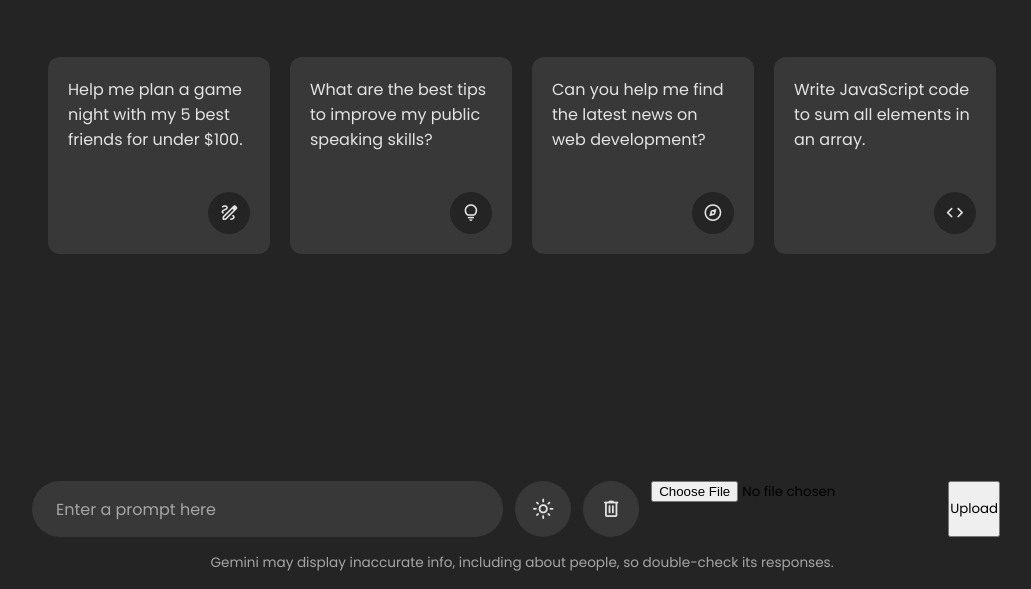
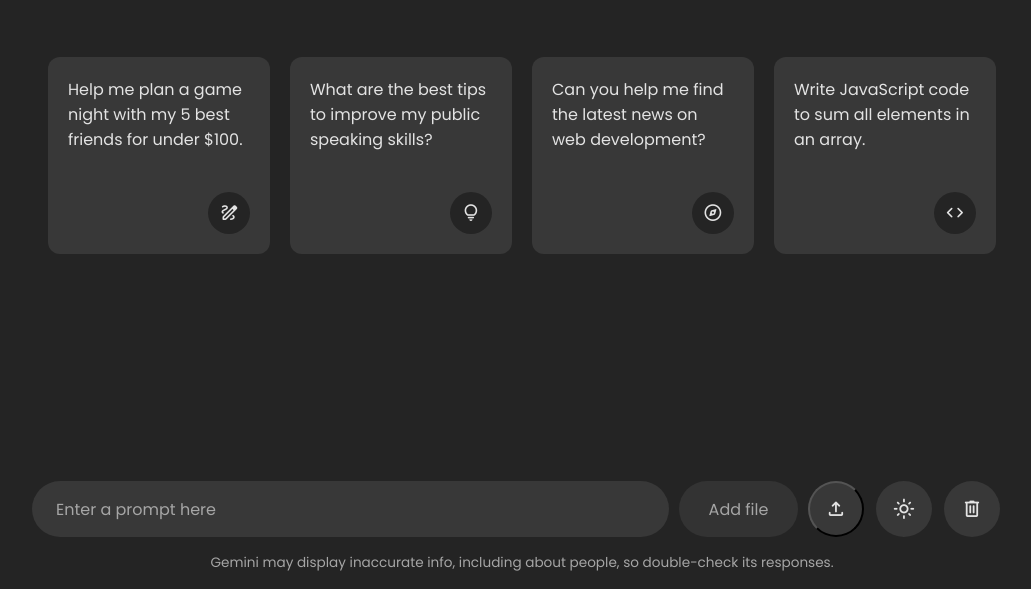
Before and after one commit to gabrielalmeid4/chatbot-gemini-v2, a website: page chatbot-gemini/index.html in a window 1280 px wide. Shown: the part 211-800 px from the top of the page, without its empty margins (118-1149 px from the left). Drawn offline with nearby package versions, Linux system fonts and the light colour scheme.

Commit message:
adicionar estilizacao para entrada de arquivo

```diff
--- a/chatbot-gemini/index.html
+++ b/chatbot-gemini/index.html
@@ -45,12 +45,13 @@
       <div class="input-wrapper">
         <input type="text" placeholder="Enter a prompt here" class="typing-input" required />
         <button id="send-message-button" class="icon material-symbols-rounded">send</button>
+        <label for="arquivo">Add file</label>
+        <input type="file" id="arquivo" name="arquivo">
+        <button id="uploadButton" class="icon material-symbols-rounded">upload</button>
       </div>
       <div class="action-buttons">
         <span id="theme-toggle-button" class="icon material-symbols-rounded">light_mode</span>
         <span id="delete-chat-button" class="icon material-symbols-rounded">delete</span>
-        <input type="file" id="fileInput">
-        <button id="uploadButton" type="submit">Upload</button>
         <p id="description"></p>
       </div>
     </form>
--- a/chatbot-gemini/script.js
+++ b/chatbot-gemini/script.js
@@ -57,7 +57,7 @@
 
   const incomingMessageDiv = createMessageElement(html, "incoming", "loading");
   const textElement = incomingMessageDiv.querySelector(".text")
-  const fileInput = document.getElementById('fileInput');
+  const fileInput = document.getElementById('arquivo');
   const file = fileInput.files[0];
 
   if (!file) {
--- a/chatbot-gemini/style.css
+++ b/chatbot-gemini/style.css
@@ -158,6 +158,25 @@
 
 .chat-list .message.loading .avatar {
   animation: rotate 3s linear infinite;
+}
+
+input[type="file"] {
+  display: none;
+}
+
+label {
+  padding: 1rem;
+  margin-left: 10px;
+  margin-right: 10px;
+  width: 150px;
+  background-color: #333;
+  color: #FFF;
+  text-align: center;
+  display: block;
+  cursor: pointer;
+  border-radius: 100px;
+  color: #A6A6A6;
+  height: 56px;
 }
 
 @keyframes rotate {
```
Also changed, not shown: 2 other files.
